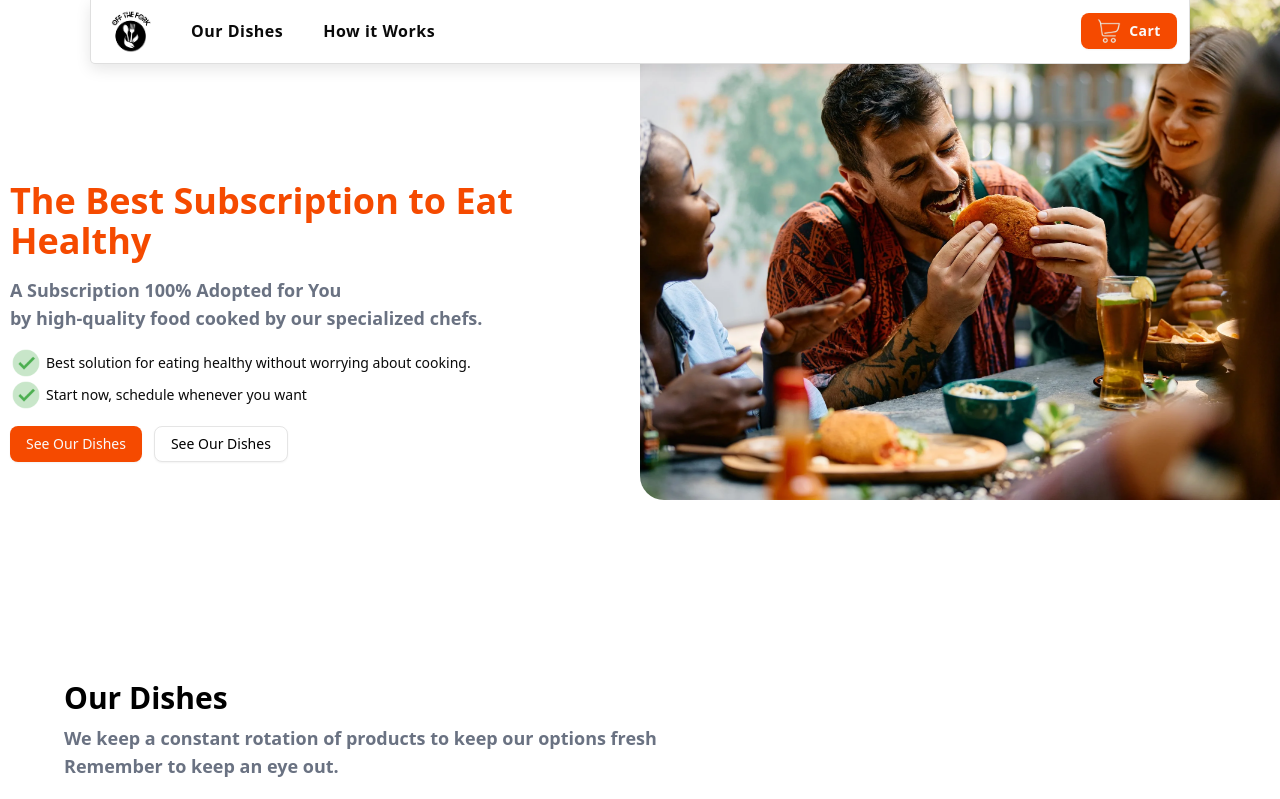
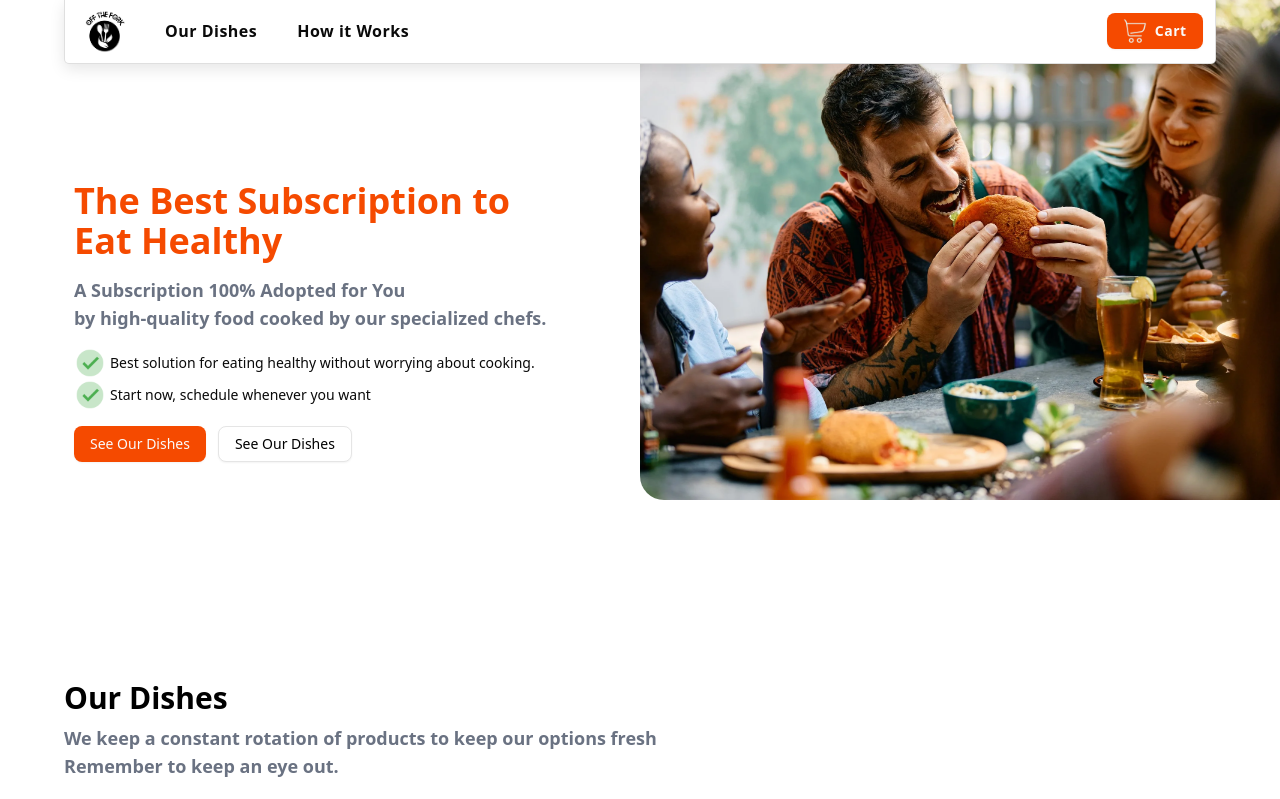
Before and after one commit to wwheastie/off-the-fork-client, a Next.js app: page / in a window 1280 px wide. Shown: the top 799 px of the page. Built offline with nearby package versions, Linux system fonts and the light colour scheme; no server answers.

Commit message:
Alignment and sizing issues
Sizing issue for Navbar is fixed, same for landing content.

```diff
--- a/app/components/landing/Landing.css
+++ b/app/components/landing/Landing.css
@@ -9,10 +9,10 @@
 }
 
 .landing-content-container {
-  justify-content: center;
   align-items: center;
-  /* border: 2px solid green; */
-  width: 100%;
+
+  width: 80%;
+  margin: 0 auto;
   max-width: 1300px;
 }
 
@@ -23,7 +23,6 @@
   display: flex;
   flex-direction: column;
   gap: 15px;
-  /* border: 1px solid red; */
 }
 @media screen and (min-width: 48rem) {
   .landing-picture {
--- a/app/components/navbar/Navbar.css
+++ b/app/components/navbar/Navbar.css
@@ -17,7 +17,7 @@
   justify-content: space-between;
   align-items: center;
   padding: 10px 20px;
-  max-width: 1100px;
+  /* max-width: 1100px; */
 
   letter-spacing: 0.5px;
 }
@@ -62,3 +62,9 @@
 .bottom-bar {
   top: 70%;
 }
+
+@media screen and (min-width: 48rem) {
+  .navbar-container {
+    width: 90%;
+  }
+}
```
